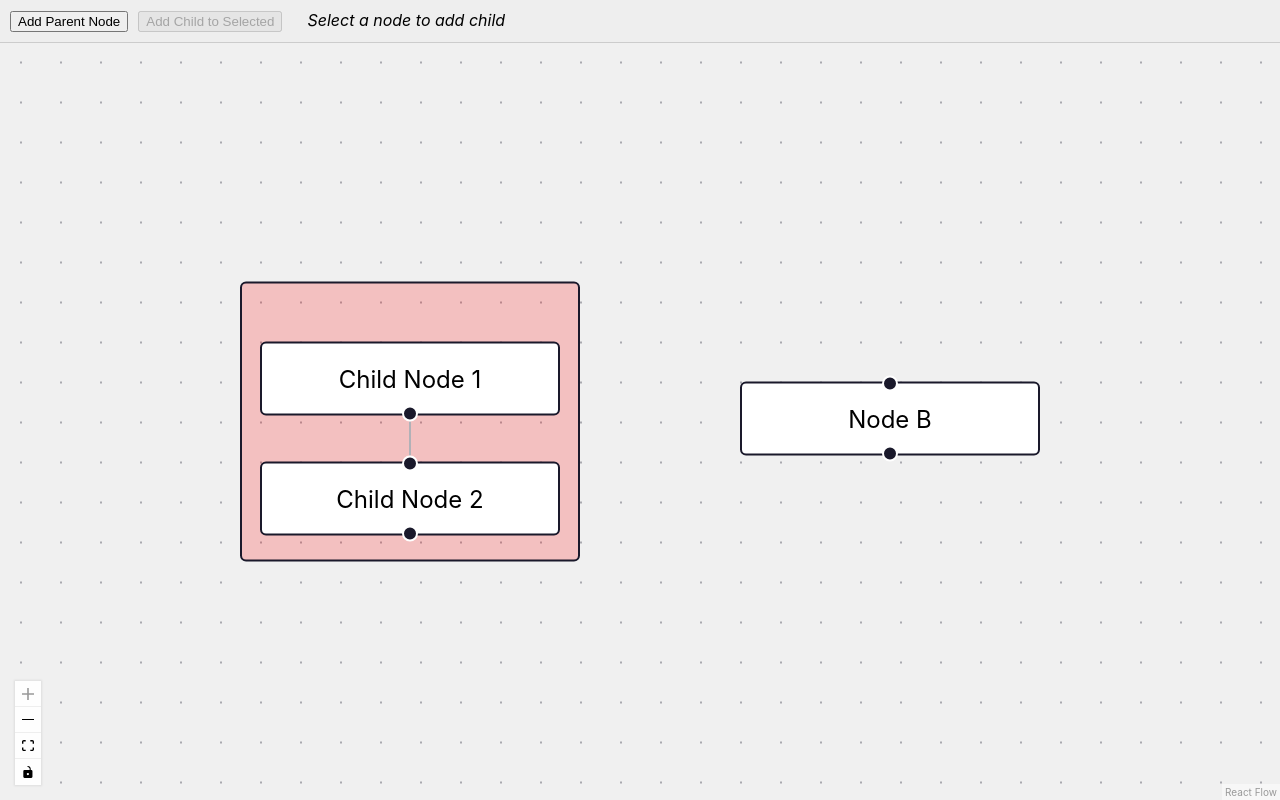
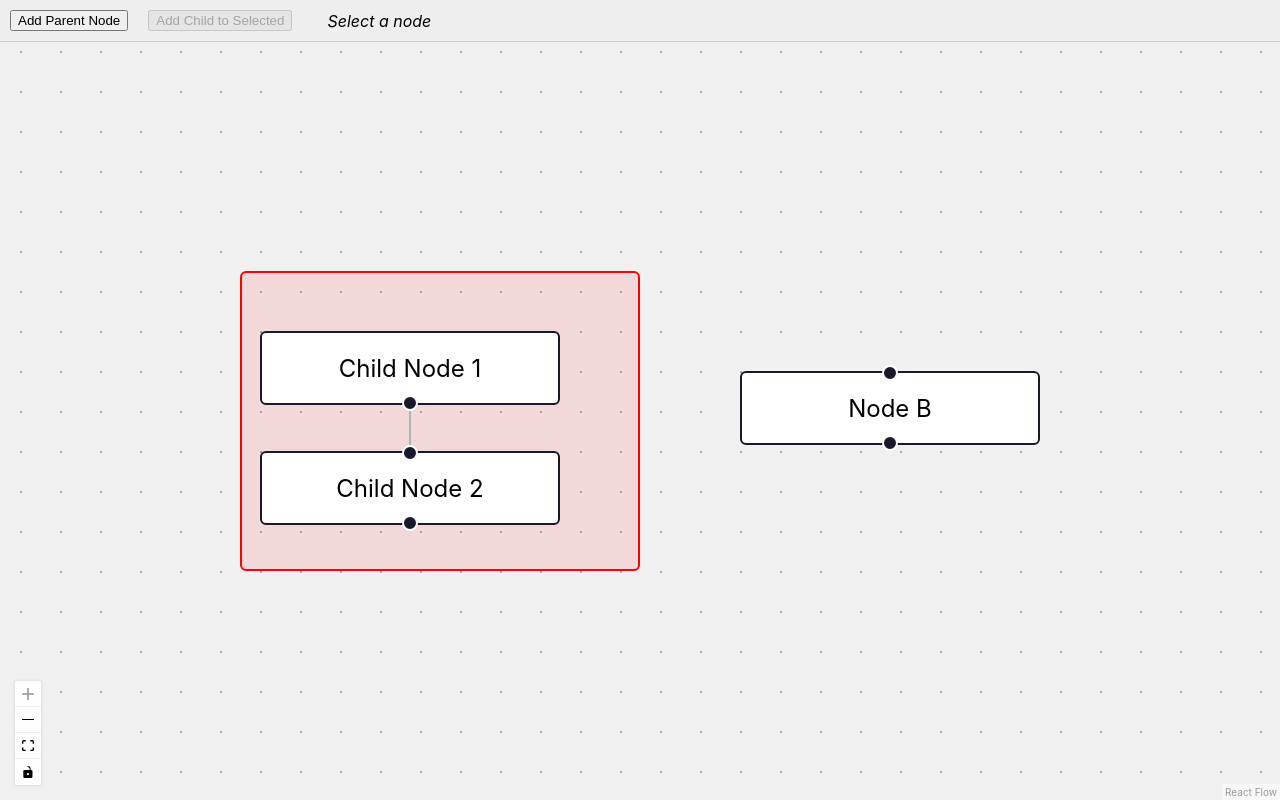
Before and after one commit to rasingollam/React-Flow-Tutorial, a React (Create React App) app in the folder workflow_testing/: page /design in a window 1280 px wide. Built offline with nearby package versions, Linux system fonts and the light colour scheme.

Commit message:
feat: Enhance DesignWorkflows with resizing functionality for group nodes and update initial node styles

```diff
--- a/workflow_testing/src/workflow/DesignWorkflows.js
+++ b/workflow_testing/src/workflow/DesignWorkflows.js
@@ -1,4 +1,4 @@
-import React, { useState, useCallback, useRef } from 'react';
+import React, { useState, useCallback, useRef, useEffect } from 'react'; // Added useEffect
 import {
   ReactFlow,
   addEdge,
@@ -13,10 +13,11 @@ import { initialNodes } from './nodes';
 import { initialEdges } from './edges';
 
 // Basic styling for the container and toolbar
-const containerStyles = { height: '100vh', width: '100%', display: 'flex', flexDirection: 'column' }; // Use flex column
-const toolbarStyles = { padding: '10px', borderBottom: '1px solid #ccc', background: '#eee' };
-const buttonStyles = { marginRight: '10px' };
-const flowStyles = { flexGrow: 1 }; // Let the flow component grow
+const containerStyles = { height: '100vh', width: '100%', display: 'flex', flexDirection: 'column' };
+const toolbarStyles = { padding: '10px', borderBottom: '1px solid #ccc', background: '#eee', display: 'flex', alignItems: 'center', gap: '10px' }; // Use flex and gap
+const buttonStyles = { marginRight: '10px' }; // Keep margin for buttons if needed
+const inputStyles = { width: '60px', marginLeft: '5px' }; // Style for inputs
+const flowStyles = { flexGrow: 1 };
 const rfStyle = {
   backgroundColor: '#f0f0f0',
 };
@@ -29,26 +30,45 @@ const getId = () => `dndnode_${idCounter++}`;
 function DesignWorkflows() {
   const [nodes, setNodes] = useState(initialNodes);
   const [edges, setEdges] = useState(initialEdges);
-  const [selectedNodeId, setSelectedNodeId] = useState(null); // State to track selected node
+  const [selectedNodeId, setSelectedNodeId] = useState(null);
+  const [selectedNodeIsGroup, setSelectedNodeIsGroup] = useState(false); // Track if selected node is a group
+  const [widthInput, setWidthInput] = useState(''); // State for width input
+  const [heightInput, setHeightInput] = useState(''); // State for height input
   const reactFlowWrapper = useRef(null);
+
+  // Find the selected node object
+  const selectedNode = nodes.find(node => node.id === selectedNodeId);
+
+  // Effect to update input fields when selected node changes
+  useEffect(() => {
+    if (selectedNode && selectedNode.type === 'group') {
+      setSelectedNodeIsGroup(true);
+      setWidthInput(selectedNode.style?.width || '');
+      setHeightInput(selectedNode.style?.height || '');
+    } else {
+      setSelectedNodeIsGroup(false);
+      setWidthInput('');
+      setHeightInput('');
+    }
+  }, [selectedNode]); // Depend on the selected node object
 
   const onNodesChange = useCallback(
     (changes) => {
       // Update selected node ID based on selection changes
       const selectionChange = changes.find(change => change.type === 'select');
       if (selectionChange) {
-          // If multiple nodes are selected, we might only care about the last one selected,
-          // or handle it differently. For simplicity, take the first selected node if available.
-          const selectedNode = nodes.find(node => node.id === selectionChange.id && selectionChange.selected);
-          setSelectedNodeId(selectedNode ? selectedNode.id : null);
-          // If deselected, clear the ID
-          if (!selectionChange.selected) {
-              setSelectedNodeId(prevId => prevId === selectionChange.id ? null : prevId);
-          }
+        // Find the node being selected/deselected
+        const node = nodes.find(n => n.id === selectionChange.id);
+        if (selectionChange.selected && node) {
+          setSelectedNodeId(node.id); // Set selected ID
+        } else if (!selectionChange.selected && selectedNodeId === selectionChange.id) {
+          // If the currently selected node is deselected, clear the ID
+          setSelectedNodeId(null);
+        }
       }
       setNodes((nds) => applyNodeChanges(changes, nds));
     },
-    [setNodes, nodes], // Add nodes dependency here
+    [setNodes, nodes, selectedNodeId], // Added selectedNodeId dependency
   );
 
   const onEdgesChange = useCallback(
@@ -60,22 +80,24 @@ function DesignWorkflows() {
     [setEdges],
   );
 
+
   // Function to add a new parent node
   const addParentNode = useCallback(() => {
     const newNode = {
       id: getId(),
-      type: 'group', // Or a custom type if you define one
+      type: 'group', // Ensure new parents are groups
       data: { label: 'New Parent' },
-      position: { x: Math.random() * 200 + 50, y: Math.random() * 100 + 50 }, // Random position for demo
+      position: { x: Math.random() * 200 + 50, y: Math.random() * 100 + 50 },
       style: {
-        width: 170,
+        width: 200, // Default size for new parents
         height: 140,
-        backgroundColor: 'rgba(0, 0, 255, 0.1)', // Different color for new parents
+        backgroundColor: 'rgba(0, 0, 255, 0.1)',
         border: '1px solid blue',
       },
     };
     setNodes((nds) => nds.concat(newNode));
   }, []);
+
 
   // Modified function to add a child node inside the selected parent
   const addChildNode = useCallback(() => {
@@ -112,6 +134,36 @@ function DesignWorkflows() {
   }, [selectedNodeId, nodes]); // Add dependencies
 
 
+  // Function to handle resizing the selected parent node
+  const handleParentResize = useCallback(() => {
+    if (!selectedNodeId || !selectedNodeIsGroup) return; // Only resize selected group nodes
+
+    const newWidth = parseInt(widthInput, 10);
+    const newHeight = parseInt(heightInput, 10);
+
+    if (isNaN(newWidth) || isNaN(newHeight) || newWidth <= 0 || newHeight <= 0) {
+      console.error("Invalid width or height value");
+      // Optionally reset inputs to current node dimensions or show an error message
+      return;
+    }
+
+    setNodes((nds) =>
+      nds.map((node) => {
+        if (node.id === selectedNodeId) {
+          return {
+            ...node,
+            style: {
+              ...node.style,
+              width: newWidth,
+              height: newHeight,
+            },
+          };
+        }
+        return node;
+      })
+    );
+  }, [selectedNodeId, selectedNodeIsGroup, widthInput, heightInput, setNodes]);
+
   return (
     <div style={containerStyles} ref={reactFlowWrapper}>
       <div style={toolbarStyles}>
@@ -119,21 +171,46 @@ function DesignWorkflows() {
         <button onClick={addChildNode} style={buttonStyles} disabled={!selectedNodeId}>
            Add Child to Selected
         </button>
-        {/* Indicate selected node */}
-        {selectedNodeId && <span style={{ marginLeft: '15px' }}>Selected: {selectedNodeId}</span>}
-        {!selectedNodeId && <span style={{ marginLeft: '15px', fontStyle: 'italic' }}>Select a node to add child</span>}
+
+        {/* Resize controls - visible only when a group node is selected */}
+        {selectedNodeIsGroup && (
+          <>
+            <span style={{ marginLeft: '15px' }}>Resize Parent ({selectedNodeId}):</span>
+            <label> W:
+              <input
+                type="number"
+                value={widthInput}
+                onChange={(e) => setWidthInput(e.target.value)}
+                style={inputStyles}
+                min="10" // Example minimum
+              />
+            </label>
+            <label> H:
+              <input
+                type="number"
+                value={heightInput}
+                onChange={(e) => setHeightInput(e.target.value)}
+                style={inputStyles}
+                min="10" // Example minimum
+              />
+            </label>
+            <button onClick={handleParentResize}>Apply Size</button>
+          </>
+        )}
+        {!selectedNodeId && <span style={{ marginLeft: '15px', fontStyle: 'italic' }}>Select a node</span>}
+        {selectedNodeId && !selectedNodeIsGroup && <span style={{ marginLeft: '15px' }}>Selected: {selectedNodeId} (Not a Parent Group)</span>}
+
       </div>
       <div style={flowStyles}>
         <ReactFlow
           nodes={nodes}
           edges={edges}
-          onNodesChange={onNodesChange} // This now handles selection tracking
+          onNodesChange={onNodesChange}
           onEdgesChange={onEdgesChange}
           onConnect={onConnect}
           fitView
           style={rfStyle}
           attributionPosition="bottom-right"
-          // Ensure nodes can be selected
           selectNodesOnDrag={true}
         >
           <Background />
--- a/workflow_testing/src/workflow/nodes.js
+++ b/workflow_testing/src/workflow/nodes.js
@@ -2,33 +2,34 @@ export const initialNodes = [
   // Parent Node
   {
     id: 'A',
-    type: 'group', // Use 'group' type for visual grouping or just a regular node
-    data: { label: 'Parent Node' },
+    type: 'group', // Mark as group type
+    data: { label: 'Parent Node A' },
     position: { x: 0, y: 0 },
     style: {
-      width: 170,
-      height: 140,
-      backgroundColor: 'rgba(255, 0, 0, 0.2)', // Example style
+      width: 200, // Initial width
+      height: 150, // Initial height
+      backgroundColor: 'rgba(255, 0, 0, 0.1)',
+      border: '1px solid red',
     },
   },
   // Child Node 1
   {
     id: 'A-1',
-    type: 'input', // Example type
+    type: 'input',
     data: { label: 'Child Node 1' },
-    position: { x: 10, y: 30 }, // Position relative to parent
+    position: { x: 10, y: 30 },
     parentId: 'A',
-    extent: 'parent', // Constrain movement within parent bounds
+    extent: 'parent',
   },
   // Child Node 2
   {
     id: 'A-2',
     data: { label: 'Child Node 2' },
-    position: { x: 10, y: 90 }, // Position relative to parent
+    position: { x: 10, y: 90 },
     parentId: 'A',
     extent: 'parent',
   },
-  // Another independent node
+  // Another independent node (not a group)
   {
     id: 'B',
     data: { label: 'Node B' },
```
